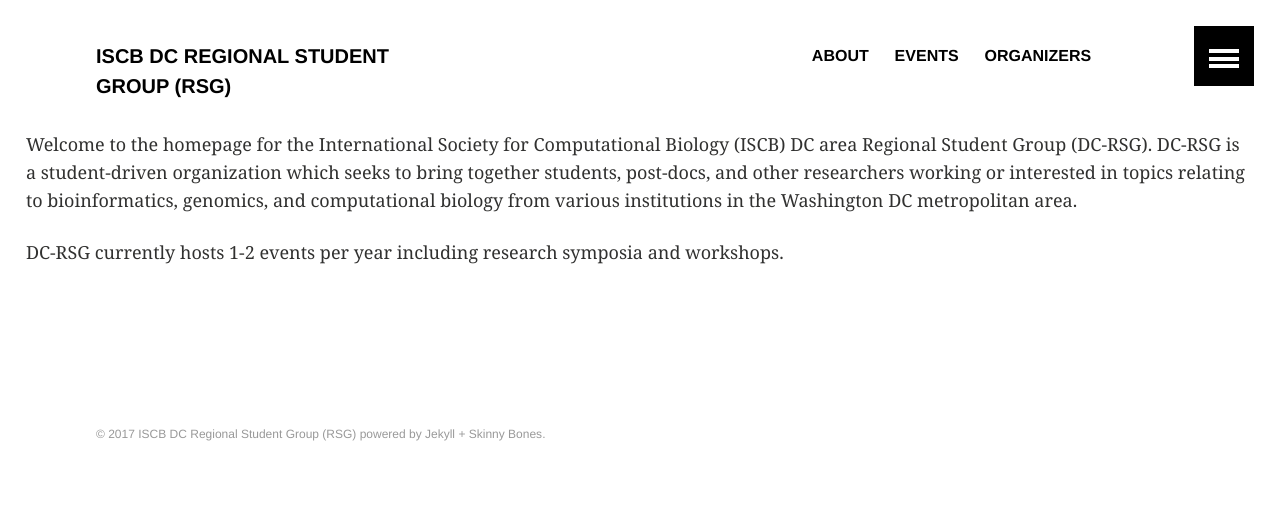
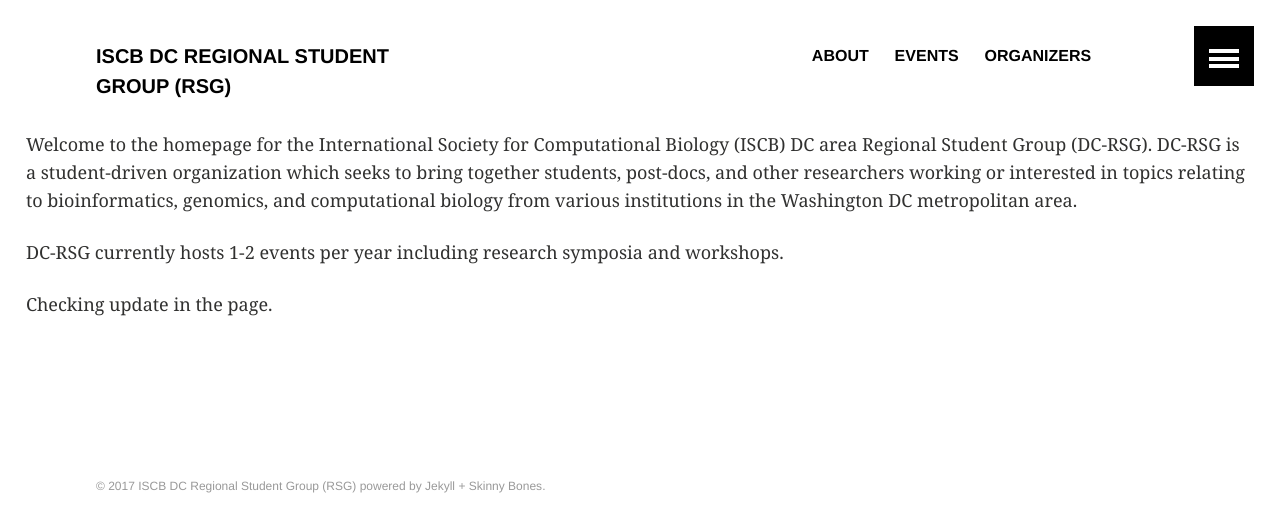
Before and after one commit to iscb-dc-rsg/iscb-dc-rsg.github.io, a Jekyll site: the page built from _pages/about.md, in a window 1280 px wide. Shown: the top 532 px of the page. Built offline with Jekyll 4.4.1, drawn with Linux system fonts in a browser that asks for light colours; our own code applies the rules of GitHub Pages for plain Markdown files.

Commit message:
testing...

```diff
--- a/_pages/about.md
+++ b/_pages/about.md
@@ -12,3 +12,5 @@
 
 DC-RSG currently hosts 1-2 events per year including research symposia and
 workshops.
+
+Checking update in the page.
```
